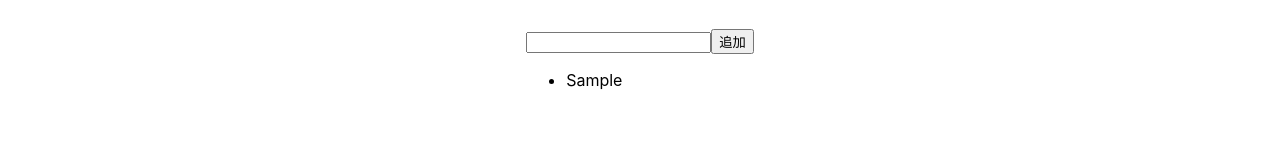
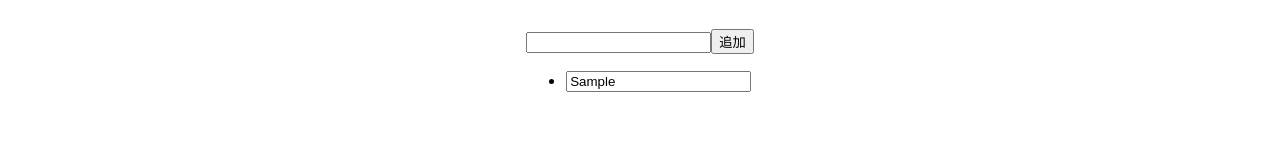
Before and after one commit to papu0917/Next_TypeScript_ToDo, a Next.js app: page / in a window 1280 px wide. Both pictures are taken after typing "Sample" into the empty fields and a click on the input "追加". Shown: the part 194-354 px from the top of the page. Built offline with nearby package versions, Linux system fonts and the light colour scheme.

Commit message:
登録したToDoを編集できるようにした

```diff
--- a/pages/index.tsx
+++ b/pages/index.tsx
@@ -26,6 +26,17 @@ export default function Home() {
 
     const handleOnChange = (e: React.ChangeEvent<HTMLInputElement>) => {
         setText(e.target.value);
+    };
+
+    const handleOnEdit = (id: number, value: string) => {
+        const newTodos = todos.map((todo) => {
+            if (todo.id === id) {
+                todo.value = value;
+            }
+            return todo;
+        });
+
+        setTodos(newTodos);
     };
 
 
@@ -59,7 +70,15 @@ export default function Home() {
                     </form>
                     <ul>
                         {todos.map((todo) => {
-                            return <li key={todo.id}>{todo.value}</li>;
+                            return (
+                                <li key={todo.id}>
+                                    <input
+                                        type="text"
+                                        value={todo.value}
+                                        onChange={(e) => handleOnEdit(todo.id, e.target.value)}
+                                    />
+                                </li>
+                            );
                         })}
                     </ul>
                 </div>
```
